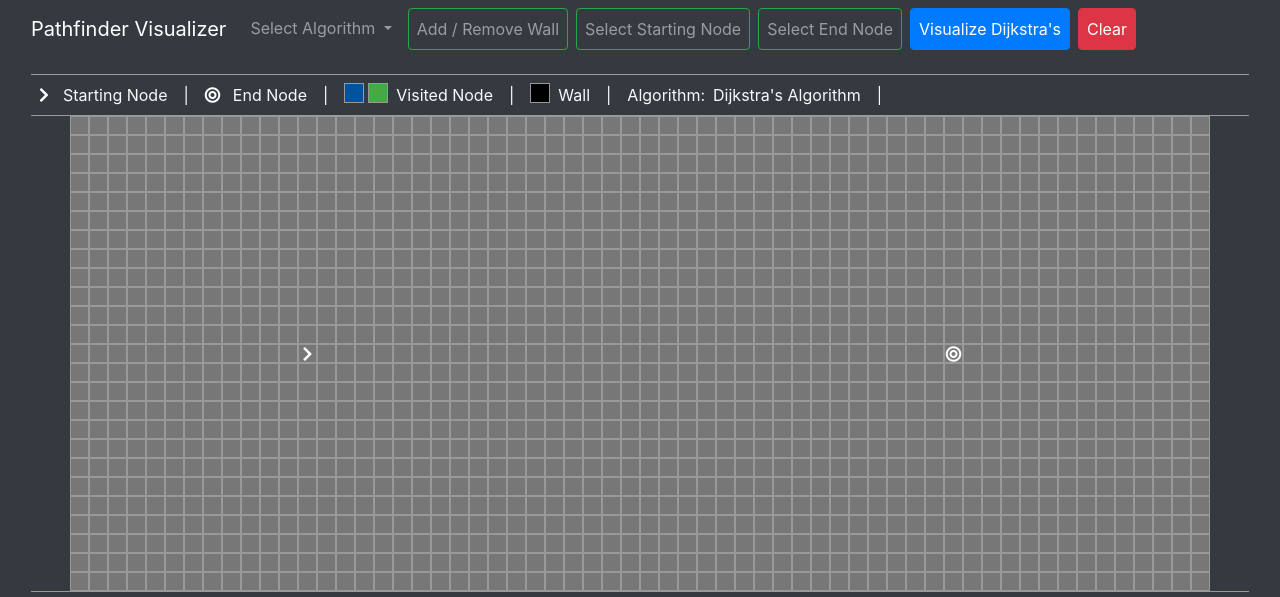
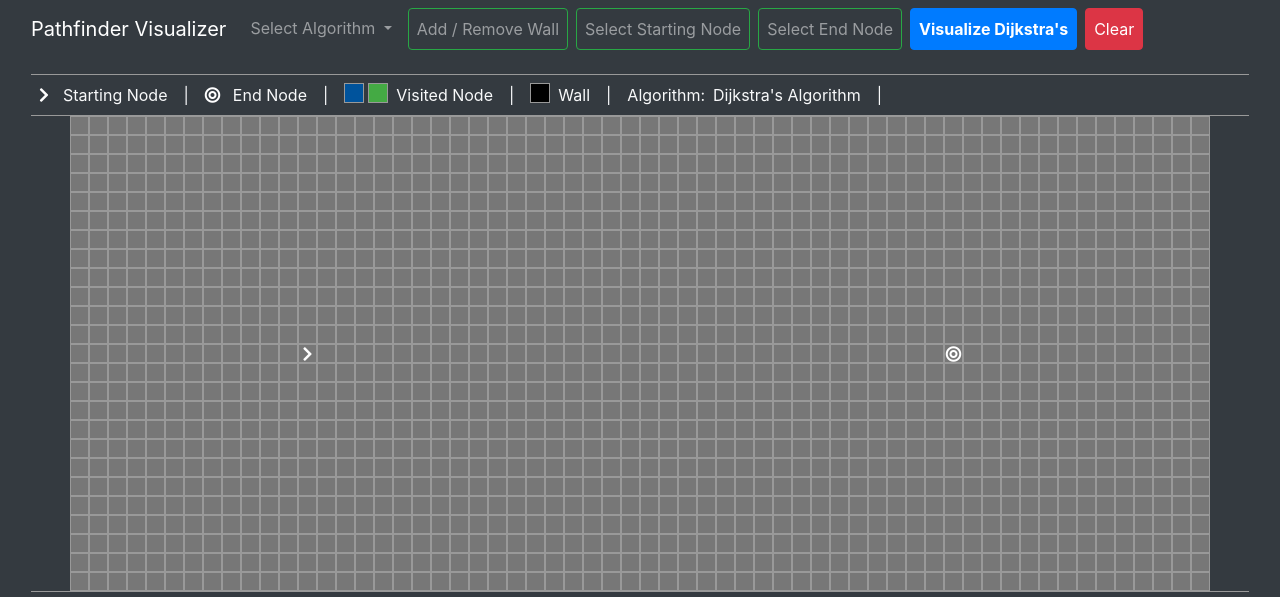
Before and after one commit to Mohammad1745/pathfinder_algorithm_visualizer, a plain HTML site: page index.html in a window 1280 px wide. Shown: the top 597 px of the page. Drawn offline with nearby package versions, Linux system fonts and the light colour scheme.

Commit message:
[Change] visualize button font weight

```diff
--- a/index.html
+++ b/index.html
@@ -50,7 +50,7 @@
                     <button class="nav-link ml-2 btn btn-outline-success" id="end_point_btn">Select End Node</button>
                 </li>
                 <li class="nav-item">
-                    <button class="nav-link ml-2 btn btn-primary text-white" id="visualize_btn">Visualize</button>
+                    <button class="nav-link ml-2 btn btn-primary font-weight-bold text-white" id="visualize_btn">Visualize</button>
                 </li>
                 <li class="nav-item">
                     <button class="nav-link ml-2 btn btn-danger text-white" id="clear_btn">Clear</button>
```
